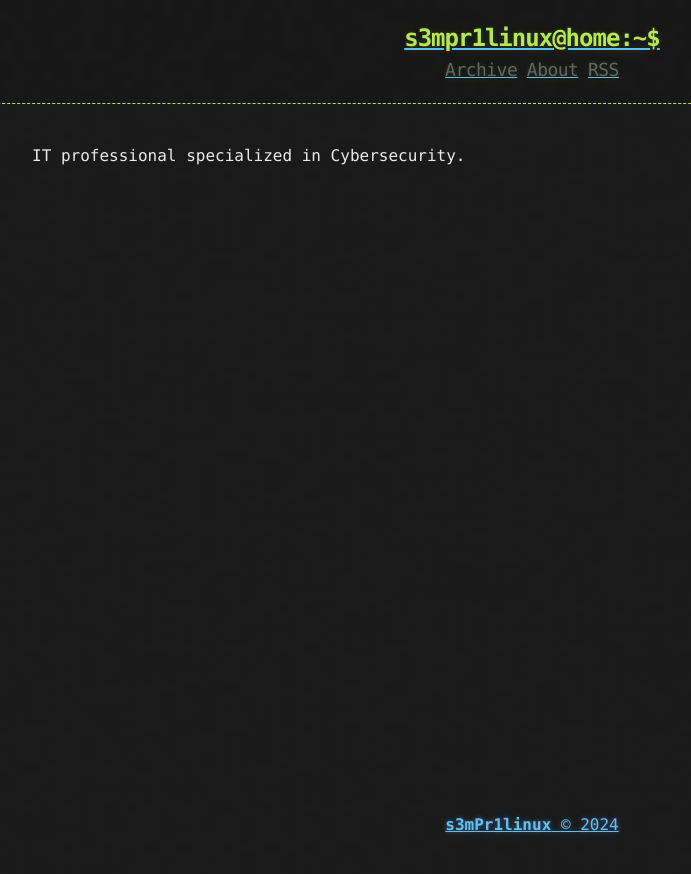
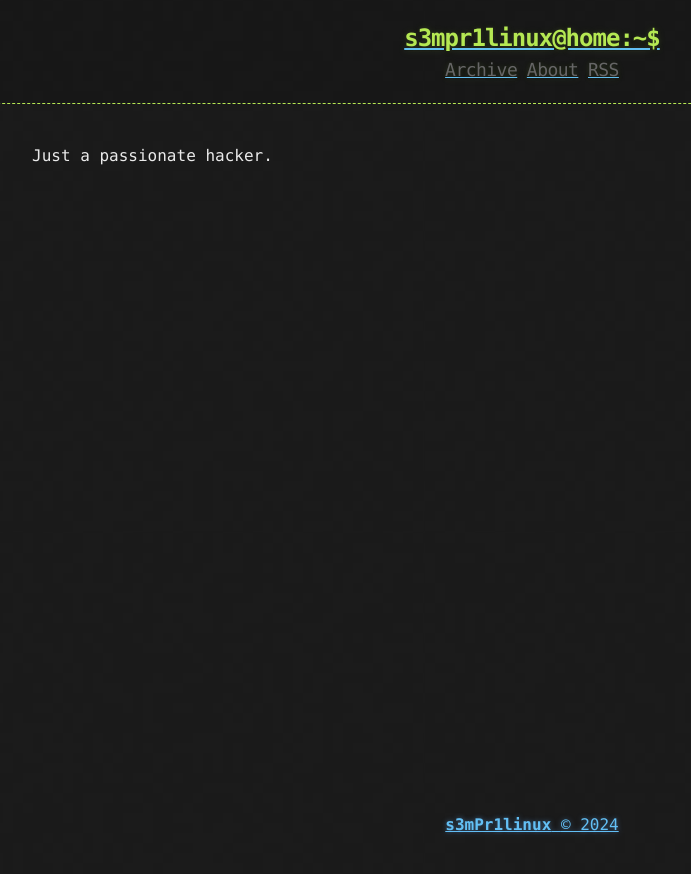
Before and after one commit to s3mPr1linux/s3mPr1linux.github.io, a Jekyll site: the page built from about.md, in a window 1280 px wide. Shown: the top 874 px of the page, without its empty margins (108-799 px from the left). Built offline with Jekyll 4.4.1, drawn with Linux system fonts in a browser that asks for light colours.

Commit message:
Commit Session Test

```diff
--- a/about.md
+++ b/about.md
@@ -3,4 +3,4 @@ layout: page
 title: About
 ---
 
-IT professional specialized in Cybersecurity.
+Just a passionate hacker.
```
Also changed, not shown: README.md.
